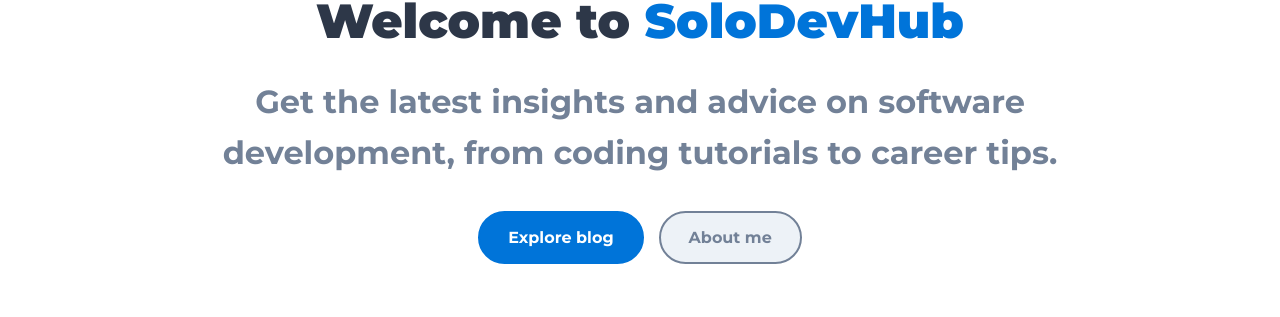
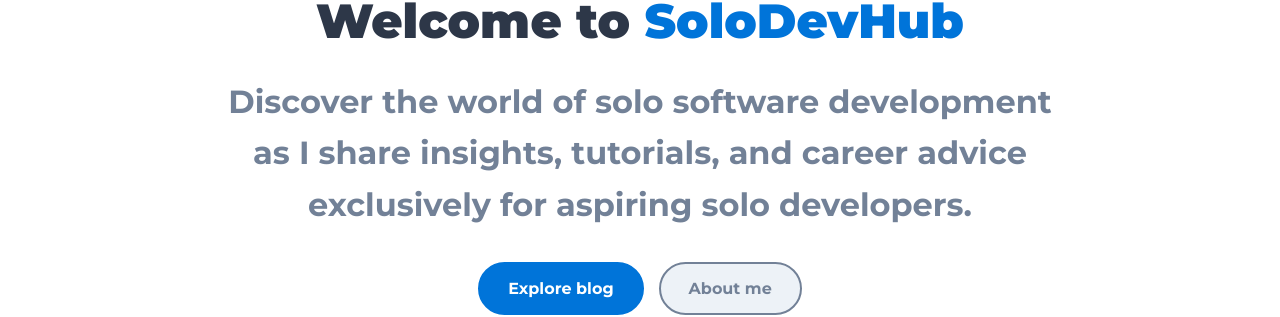
Before and after one commit to naknamu/solodevhub, a React (Create React App) app: page / in a window 1280 px wide. Shown: the part 116-433 px from the top of the page. Built offline with nearby package versions, Linux system fonts and the light colour scheme; no server answers; a web font is replaced by a local one.

Commit message:
Edited hero section

```diff
--- a/src/components/Hero.js
+++ b/src/components/Hero.js
@@ -19,8 +19,7 @@ const Hero = forwardRef(({ scrollToChild }, ref) => {
         </h1>
         <div className="details">
           <p className="h3">
-            Get the latest insights and advice on software development, from
-            coding tutorials to career tips.
+            Discover the world of solo software development as I share insights, tutorials, and career advice exclusively for aspiring solo developers.
           </p>
         </div>
 
```
